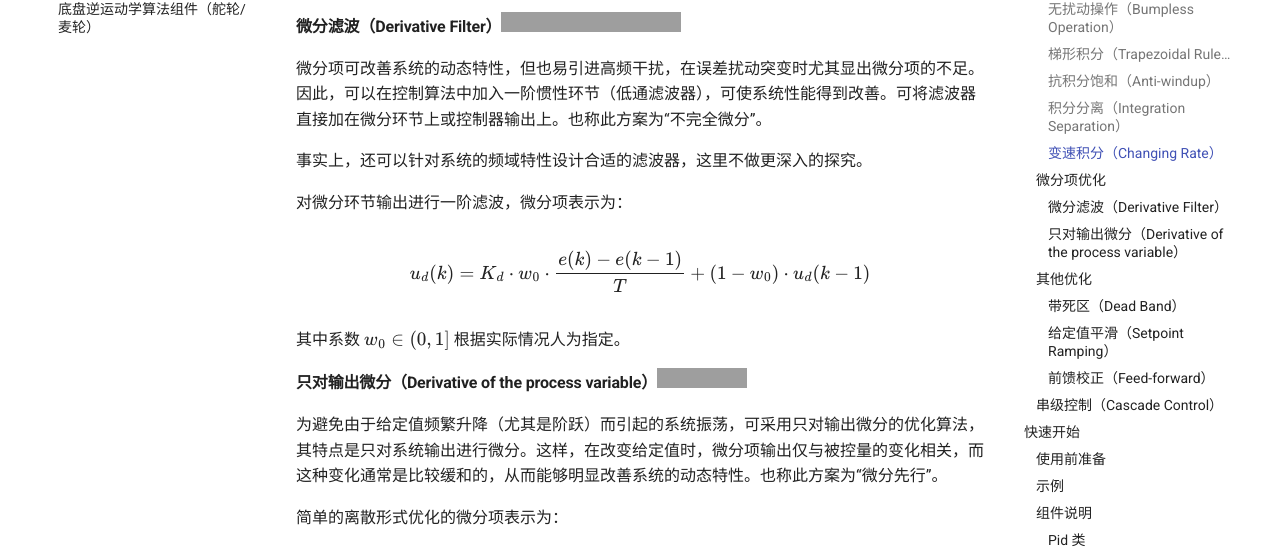
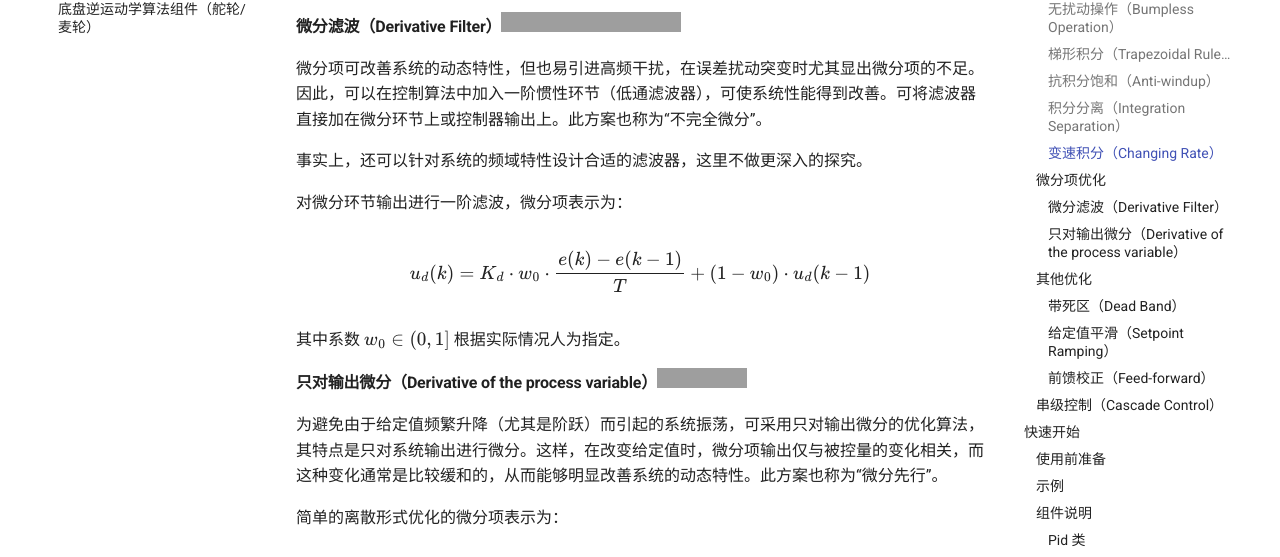
Before and after one commit to ZJU-HelloWorld/Wiki, an MkDocs documentation site: the page built from docs/组件说明/算法组件/PID控制器算法组件.md, in a window 1280 px wide and 900 px high, scrolled down 2784 px. Shown: the part 201-758 px from the top of the window. Built offline with MkDocs 1.6.1 and Material for MkDocs 9.7.7, drawn with Linux system fonts in a browser that asks for light colours; comment, search, counter and statistics services are not loaded; grey boxes are pictures that could not be loaded.

```diff
--- a/docs/组件说明/算法组件/PID控制器算法组件.md
+++ b/docs/组件说明/算法组件/PID控制器算法组件.md
@@ -114,7 +114,7 @@ $$
 
 #### 微分滤波（Derivative Filter）<img src = "https://img.shields.io/badge/feature-embedded-blue"><img src = "https://img.shields.io/badge/default-w=1.0-white">
 
-微分项可改善系统的动态特性，但也易引进高频干扰，在误差扰动突变时尤其显出微分项的不足。因此，可以在控制算法中加入一阶惯性环节（低通滤波器），可使系统性能得到改善。可将滤波器直接加在微分环节上或控制器输出上。也称此方案为“不完全微分”。
+微分项可改善系统的动态特性，但也易引进高频干扰，在误差扰动突变时尤其显出微分项的不足。因此，可以在控制算法中加入一阶惯性环节（低通滤波器），可使系统性能得到改善。可将滤波器直接加在微分环节上或控制器输出上。此方案也称为“不完全微分”。
 
 事实上，还可以针对系统的频域特性设计合适的滤波器，这里不做更深入的探究。
 
@@ -128,7 +128,7 @@ $$
 
 #### 只对输出微分（Derivative of the process variable）<img src = "https://img.shields.io/badge/feature-embedded-blue">
 
-为避免由于给定值频繁升降（尤其是阶跃）而引起的系统振荡，可采用只对输出微分的优化算法，其特点是只对系统输出进行微分。这样，在改变给定值时，微分项输出仅与被控量的变化相关，而这种变化通常是比较缓和的，从而能够明显改善系统的动态特性。也称此方案为“微分先行”。
+为避免由于给定值频繁升降（尤其是阶跃）而引起的系统振荡，可采用只对输出微分的优化算法，其特点是只对系统输出进行微分。这样，在改变给定值时，微分项输出仅与被控量的变化相关，而这种变化通常是比较缓和的，从而能够明显改善系统的动态特性。此方案也称为“微分先行”。
 
 简单的离散形式优化的微分项表示为：
 
```
